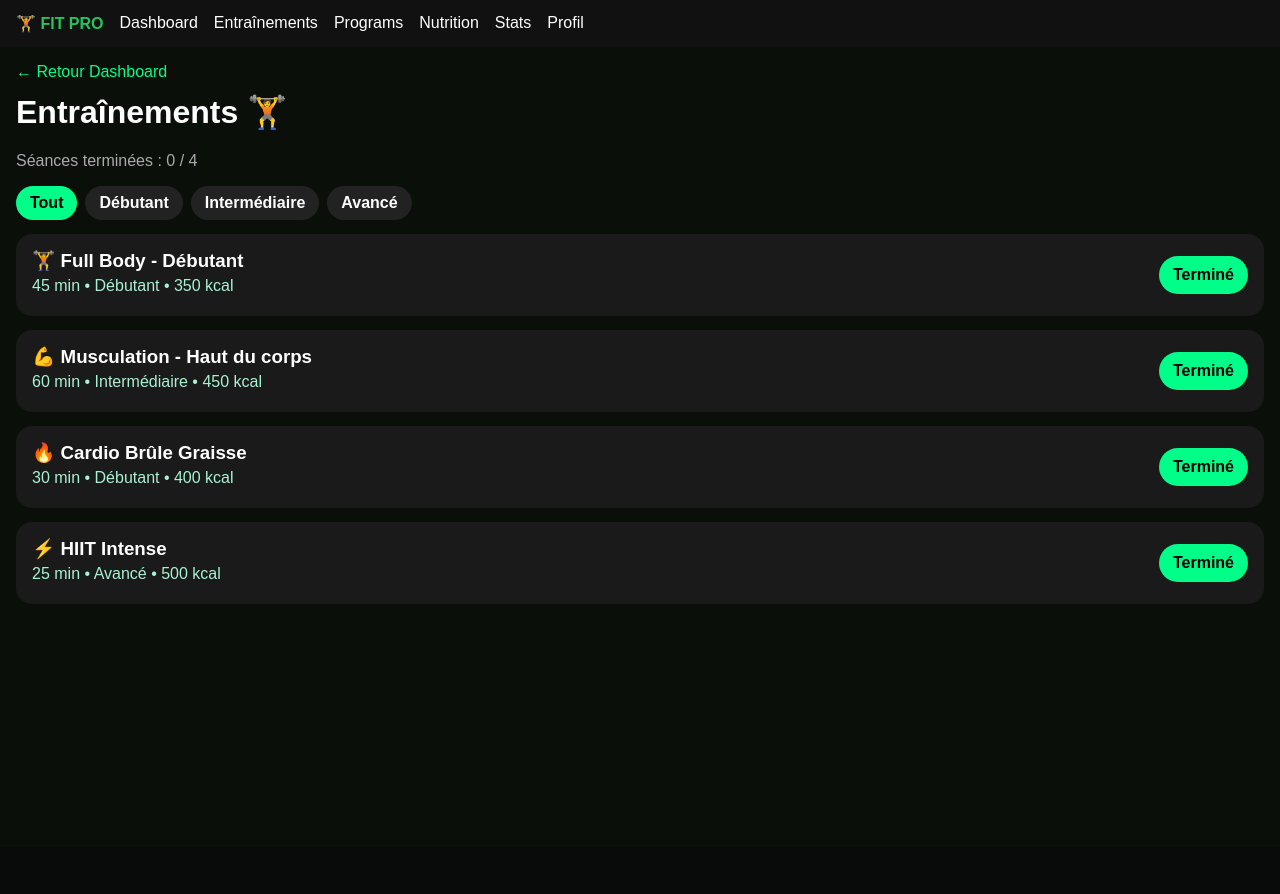
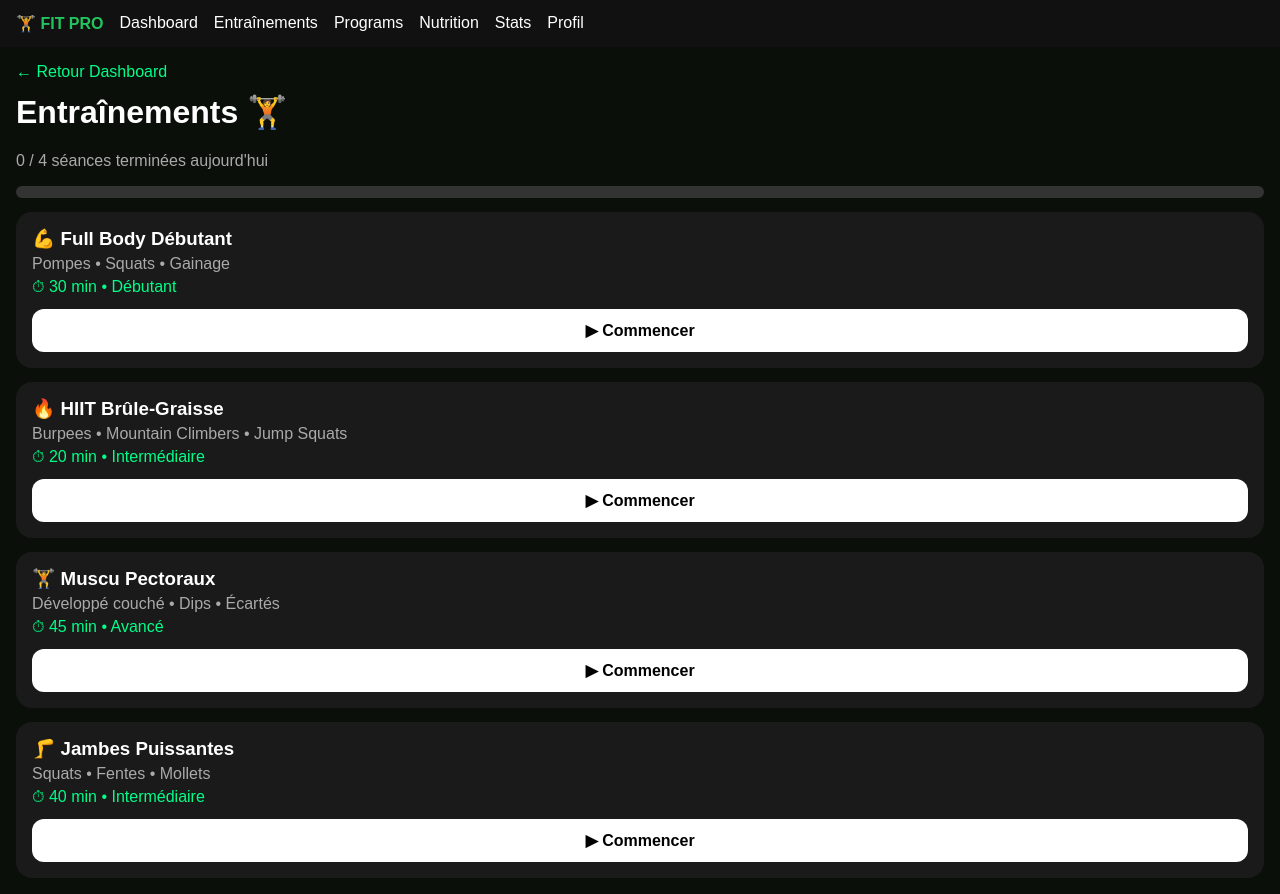
Before and after one commit to actionsdiallo-lgtm/fit-pro, a Next.js app: page /workouts in a window 1280 px wide. Before the commit the page ends 847 px from the top, so only its background shows below. Built offline with nearby package versions, Linux system fonts and the light colour scheme.

Commit message:
Refactor workouts data and simplify UI
Updated workout data structure and removed filter functionality.

```diff
--- a/src/app/workouts/page.tsx
+++ b/src/app/workouts/page.tsx
@@ -3,39 +3,33 @@ import Link from "next/link";
 import { useState } from "react";
 
 export default function WorkoutsPage() {
-  const [filter, setFilter] = useState("Tout");
   const [done, setDone] = useState<number[]>([]);
   const workouts = [
-    { title: "Full Body - Débutant", duration: "45 min", level: "Débutant", cal: "350 kcal", emoji: "🏋️" },
-    { title: "Musculation - Haut du corps", duration: "60 min", level: "Intermédiaire", cal: "450 kcal", emoji: "💪" },
-    { title: "Cardio Brûle Graisse", duration: "30 min", level: "Débutant", cal: "400 kcal", emoji: "🔥" },
-    { title: "HIIT Intense", duration: "25 min", level: "Avancé", cal: "500 kcal", emoji: "⚡" },
+    { title: "Full Body Débutant", time: "30 min", level: "Débutant", emoji: "💪", exos: "Pompes • Squats • Gainage" },
+    { title: "HIIT Brûle-Graisse", time: "20 min", level: "Intermédiaire", emoji: "🔥", exos: "Burpees • Mountain Climbers • Jump Squats" },
+    { title: "Muscu Pectoraux", time: "45 min", level: "Avancé", emoji: "🏋️", exos: "Développé couché • Dips • Écartés" },
+    { title: "Jambes Puissantes", time: "40 min", level: "Intermédiaire", emoji: "🦵", exos: "Squats • Fentes • Mollets" },
   ];
-  const filtered = filter === "Tout" ? workouts : workouts.filter(w => w.level === filter);
   return (
     <div style={{ padding: 16, backgroundColor: "#0A0F0A", minHeight: "100vh", color: "white" }}>
       <Link href="/dashboard" style={{ color: "#00FF88", textDecoration: "none" }}>← Retour Dashboard</Link>
       <h1 style={{ marginTop: 12 }}>Entraînements 🏋️</h1>
-      <p style={{ color: "#AAA" }}>Séances terminées : {done.length} / {workouts.length}</p>
+      <p style={{ color: "#AAA" }}>{done.length} / {workouts.length} séances terminées aujourd'hui</p>
 
-      <div style={{ display: "flex", gap: 8, marginTop: 12, flexWrap: "wrap" }}>
-        {["Tout", "Débutant", "Intermédiaire", "Avancé"].map(f => (
-          <button key={f} onClick={() => setFilter(f)} style={{ padding: "8px 14px", borderRadius: 20, border: "none", backgroundColor: filter === f ? "#00FF88" : "#222", color: filter === f ? "black" : "white", fontWeight: "bold" }}>{f}</button>
-        ))}
+      <div style={{ backgroundColor: "#333", height: 12, borderRadius: 10, overflow: "hidden", marginTop: 8 }}>
+        <div style={{ backgroundColor: "#00FF88", height: "100%", width: `${(done.length / workouts.length) * 100}%` }} />
       </div>
 
-      {filtered.map((w, i) => {
-        const isDone = done.includes(i);
-        return (
-          <div key={i} style={{ marginTop: 14, padding: 16, backgroundColor: isDone ? "#0F3D24" : "#1A1A1A", borderRadius: 16, display: "flex", justifyContent: "space-between", alignItems: "center", opacity: isDone ? 0.7 : 1 }}>
-            <div>
-              <h3 style={{ margin: 0 }}>{w.emoji} {w.title} {isDone ? "✅" : ""}</h3>
-              <p style={{ color: "#A7F3D0", margin: "5px 0" }}>{w.duration} • {w.level} • {w.cal}</p>
-            </div>
-            <button onClick={() => setDone(isDone ? done.filter(d => d !== i) : [...done, i])} style={{ backgroundColor: isDone ? "#888" : "#00FF88", color: isDone ? "white" : "black", padding: "10px 14px", borderRadius: 20, fontWeight: "bold", border: "none" }}>{isDone ? "Annuler" : "Terminé"}</button>
-          </div>
-        );
-      })}
+      {workouts.map((w, i) => (
+        <div key={i} style={{ marginTop: 14, padding: 16, backgroundColor: "#1A1A1A", borderRadius: 16, opacity: done.includes(i) ? 0.6 : 1 }}>
+          <h3 style={{ margin: 0 }}>{w.emoji} {w.title}</h3>
+          <p style={{ color: "#AAA", margin: "5px 0" }}>{w.exos}</p>
+          <p style={{ color: "#00FF88", margin: "5px 0" }}>⏱ {w.time} • {w.level}</p>
+          <button onClick={() => setDone(done.includes(i) ? done.filter(d => d !== i) : [...done, i])} style={{ width: "100%", padding: 12, borderRadius: 12, border: "none", backgroundColor: done.includes(i) ? "#00FF88" : "white", color: "black", fontWeight: "bold", marginTop: 8 }}>
+            {done.includes(i) ? "✅ Terminé !" : "▶ Commencer"}
+          </button>
+        </div>
+      ))}
     </div>
   );
-            }
+                                         }
```
